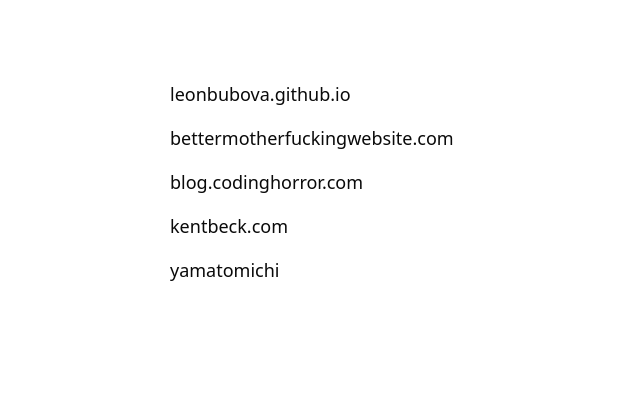
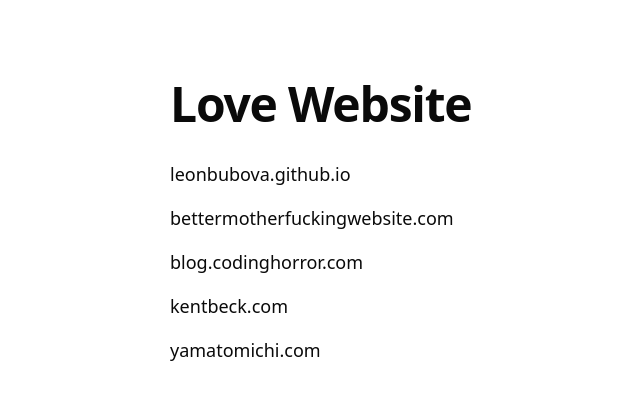
Before and after one commit to yuuki008/me, a Next.js app: page /love-website in a window 1280 px wide. Shown: the top 400 px of the page, without its empty margins (214-854 px from the left). Built offline with nearby package versions, Linux system fonts and the light colour scheme.

Commit message:
Update link title and improve page layout for Love Website page

```diff
--- a/src/app/love-website/page.tsx
+++ b/src/app/love-website/page.tsx
@@ -6,12 +6,15 @@
     { url: "http://bettermotherfuckingwebsite.com/", title: "bettermotherfuckingwebsite.com" },
     { url: "https://blog.codinghorror.com/", title: "blog.codinghorror.com" },
     { url: "https://kentbeck.com/", title: "kentbeck.com" },
-    { url: "https://www.yamatomichi.com/", title: "yamatomichi" }
+    { url: "https://www.yamatomichi.com/", title: "yamatomichi.com" }
   ]
 
   return (
-    <div className="py-20 max-w-lg mx-auto space-y-4">
-      {sites.map(site => <Link className="block text-lg" key={site.url} href={site.url}>{site.title}</Link>)}
+    <div className="py-20 max-w-lg mx-auto">
+      <div className="text-5xl font-bold tracking-tight mb-8">Love Website</div>
+      <div className="space-y-4">
+        {sites.map(site => <Link className="block text-lg" key={site.url} href={site.url}>{site.title}</Link>)}
+      </div>
     </div>
   )
 }
```
